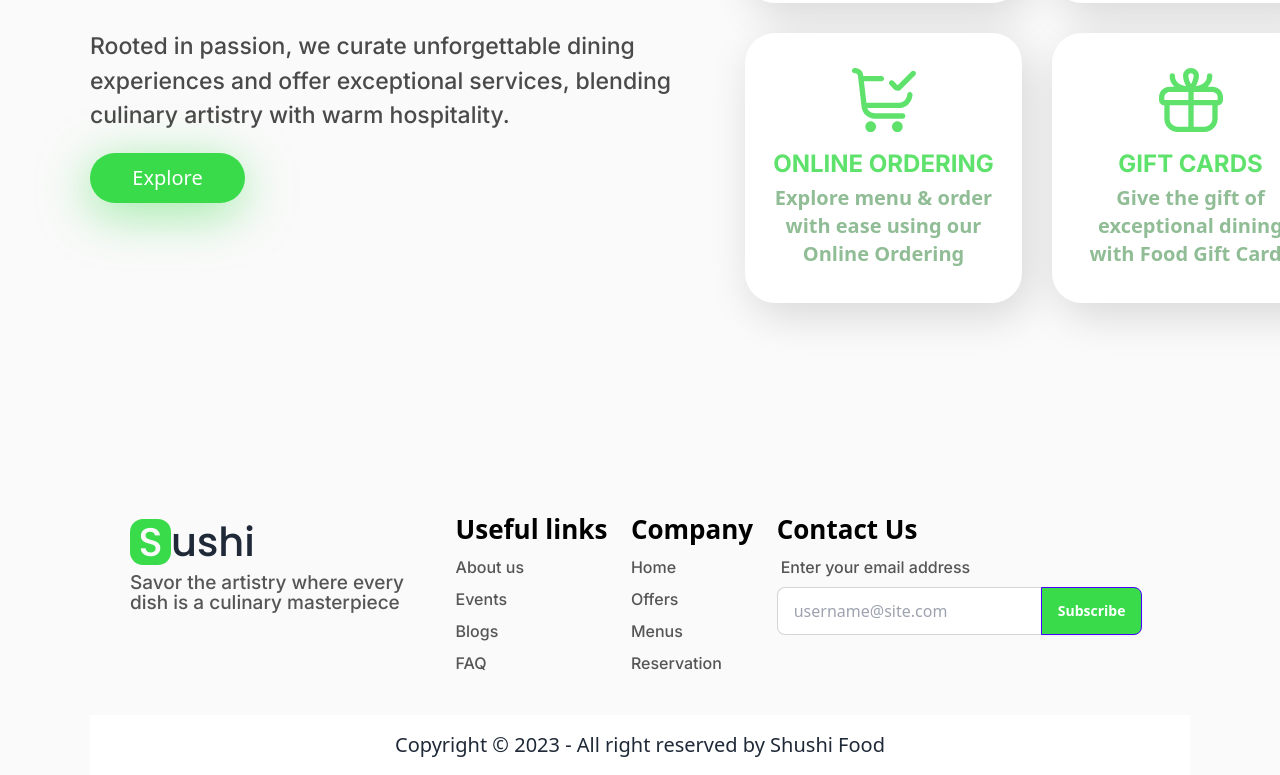
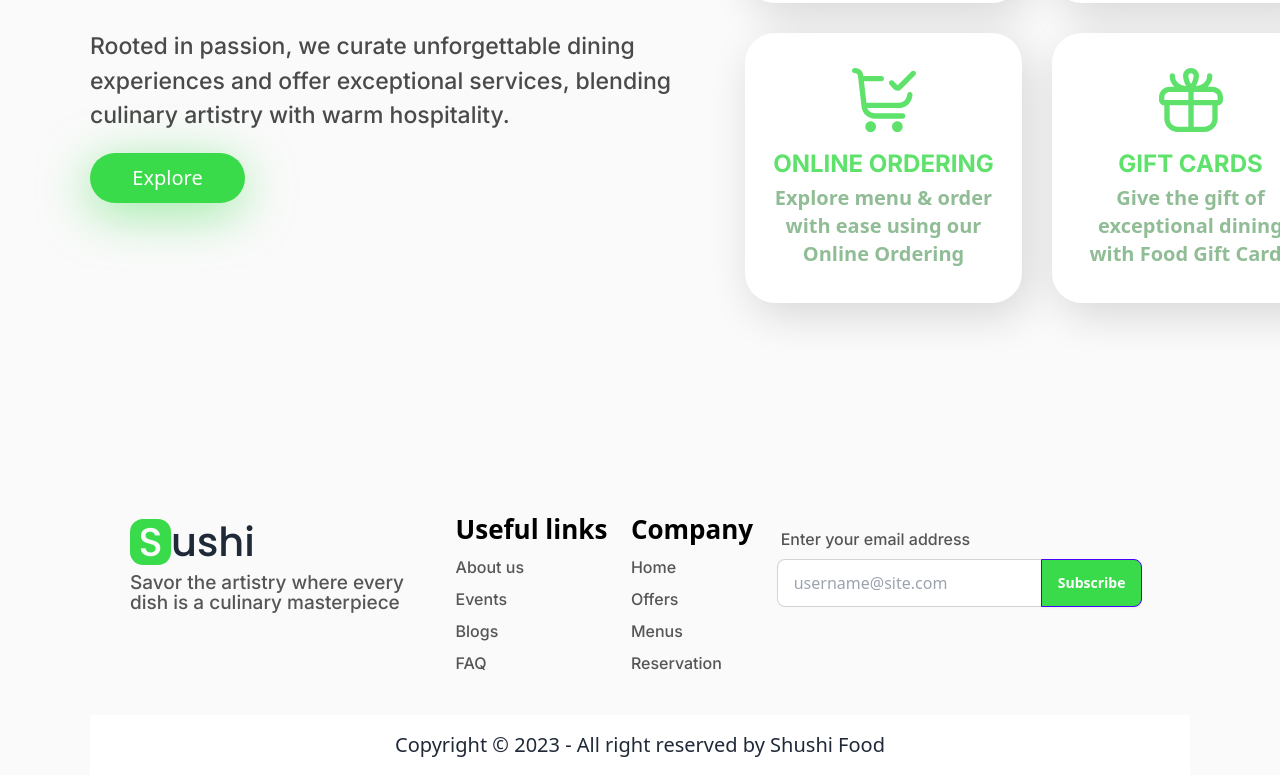
Before and after one commit to Maxwell011/sushi-experience, a React (Vite) app: page / in a window 1280 px wide. Shown: the part 2854-3629 px from the top of the page. Built offline with nearby package versions, Linux system fonts and the light colour scheme.

Commit message:
Commented header for subscribe

```diff
--- a/src/components/Footer.tsx
+++ b/src/components/Footer.tsx
@@ -50,9 +50,9 @@ const Footer = () => {
           </a>
         </nav>
         <nav>
-          <header className='text-normal-black text-[26px] not-italic font-semibold'>
+          {/* <header className='text-normal-black text-[26px] not-italic font-semibold'>
             Contact Us
-          </header>
+          </header> */}
           <fieldset className='form-control w-80'>
             <label className='label'>
               <span className='label-text text-[#555] text-base font-inter font-medium'>
```
